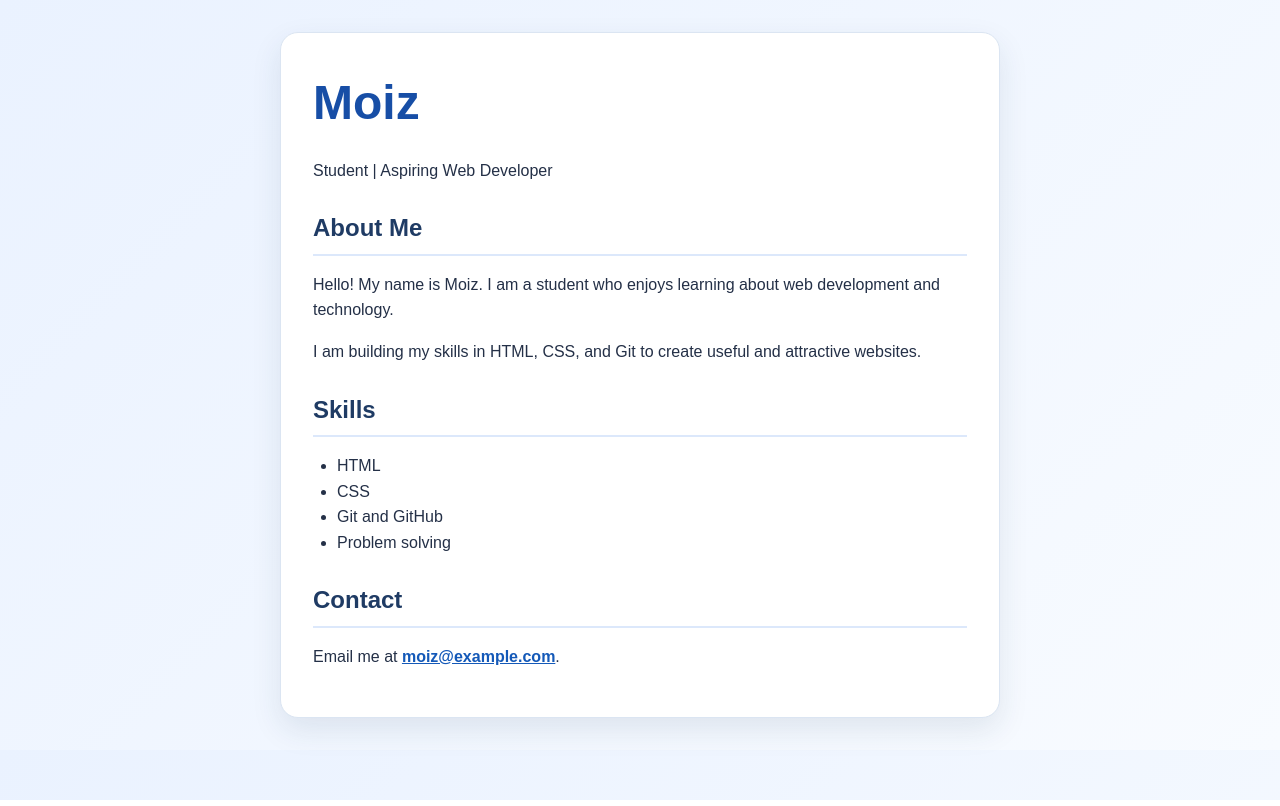
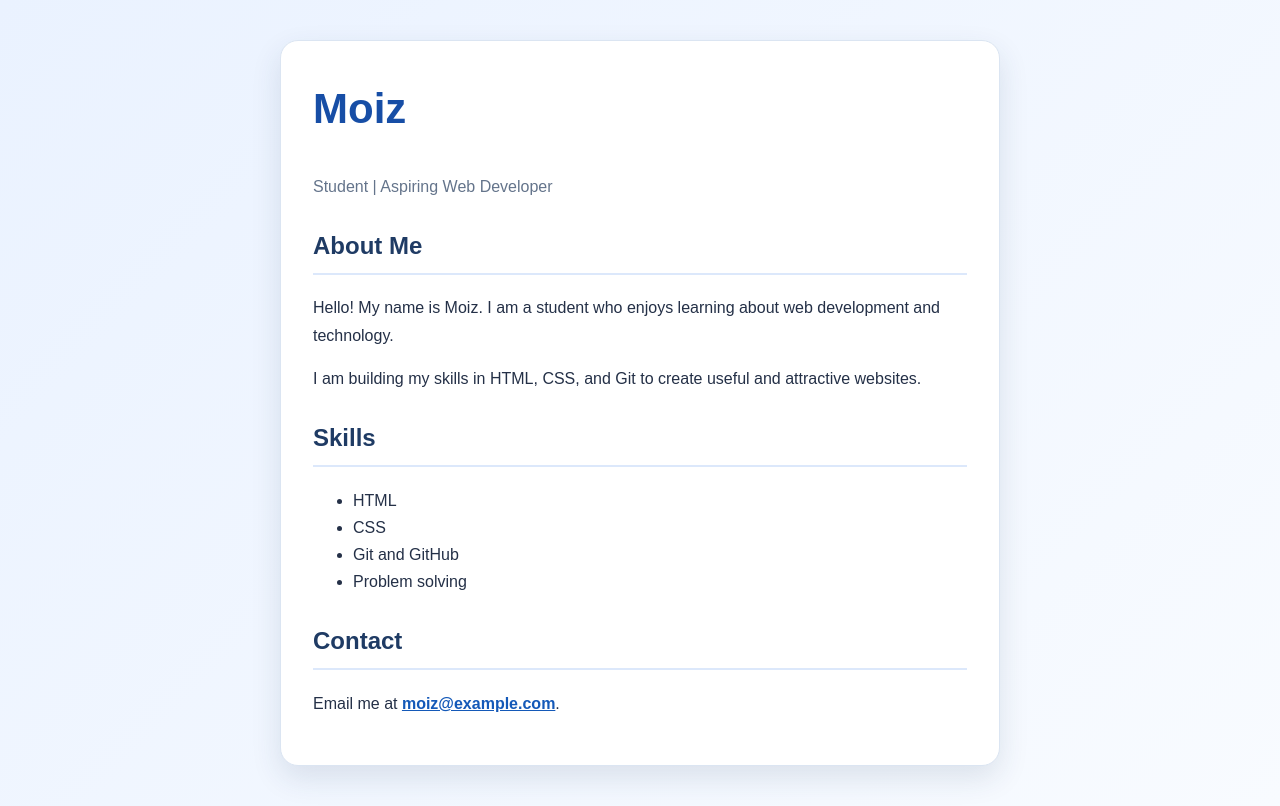
Before and after one commit to itsmoiz08/Public-Profile, a plain HTML site: page index.html in a window 1280 px wide. Drawn offline with Linux system fonts and the light colour scheme.

Commit message:
style.css

```diff
--- a/style.css
+++ b/style.css
@@ -1,13 +1,13 @@
-/* Profile page styling */
+
 * {
   box-sizing: border-box;
 }
 
 body {
   margin: 0;
-  padding: 32px 16px;
+  padding: 40px 16px;
   font-family: Arial, Helvetica, sans-serif;
-  line-height: 1.6;
+  line-height: 1.7;
   color: #243047;
   background: linear-gradient(135deg, #eaf2ff, #f8fbff);
 }
@@ -20,40 +20,29 @@ body {
   background: #ffffff;
   border: 1px solid #dbe5f2;
   border-radius: 18px;
-  box-shadow: 0 12px 30px rgba(31, 55, 90, 0.10);
+  box-shadow: 0 12px 30px rgba(31, 55, 90, 0.12);
 }
 
 h1 {
   margin-top: 0;
-  margin-bottom: 8px;
   color: #174ea6;
-  font-size: clamp(2rem, 5vw, 3rem);
+  font-size: 42px;
+}
+
+.subtitle {
+  color: #64748b;
 }
 
 h2 {
   margin-top: 26px;
-  margin-bottom: 8px;
   padding-bottom: 6px;
   color: #1f3b64;
   border-bottom: 2px solid #dce8fb;
 }
 
-p, li {
-  font-size: 1rem;
-}
-
 a {
   color: #1459b8;
-  font-weight: 700;
-  overflow-wrap: anywhere;
-}
-
-a:hover {
-  color: #0a3470;
-}
-
-ul {
-  padding-left: 24px;
+  font-weight: bold;
 }
 
 @media (max-width: 480px) {
@@ -63,6 +52,5 @@ ul {
 
   .profile-card {
     padding: 22px 18px;
-    border-radius: 12px;
   }
 }
```
